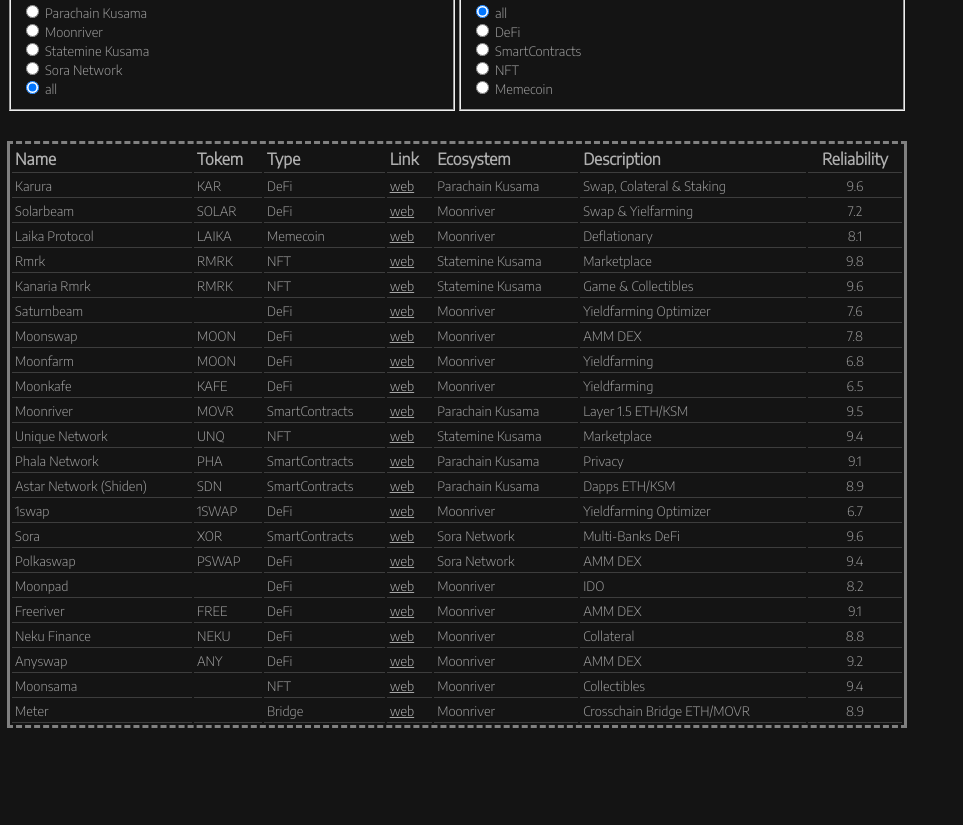
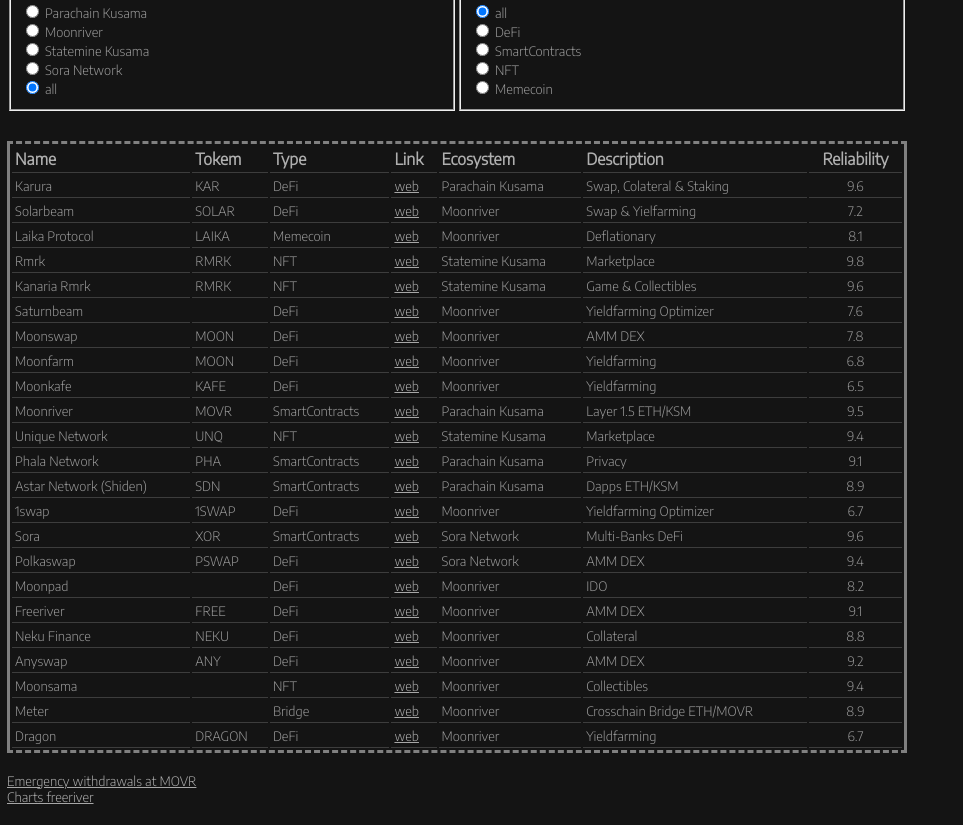
Before and after one commit to ellenador/dotsamarun, a plain HTML site: page index.html in a window 1280 px wide. Shown: the part 85-910 px from the top of the page, without its empty margins (0-963 px from the left). Drawn offline with nearby package versions, Linux system fonts and the light colour scheme.

Commit message:
turorial

```diff
--- a/index.html
+++ b/index.html
@@ -87,6 +87,12 @@
                     </tbody>
                 </table>
             </div>
+            <div class="tutorial">
+                <a href="https://medium.com/@movrnews/movr-news-tutorials-using-emergency-withdraw-c49a34310781"
+                    target="_blank">Emergency withdrawals at MOVR</a>
+                <a href="https://charts.freeriver.exchange/" target="_blank" rel="noopener noreferrer">Charts
+                    freeriver</a>
+            </div>
         </div>
         <footer>
             <div class="disclaimer">
@@ -100,8 +106,9 @@
             <ul>
                 <li>2021 &copy; DotSamaRUN</li>
                 <li><a href="https://twitter.com/dotsamarun" target="_blank">Twitter</a></li>
-                <li>Donate: <span class="box-2 text-gray">All substrate chain: 5HGTJmcw8hqFTQLCFwYQvusbga2SRT6FxiBjsgDxdLMLTyZk <br>
-                                                MOVR: 0x3ec5B42376BFbE988cC619a0aCFE68049d4fb9bC</span>
+                <li>Donate: <span class="box-2 text-gray">All substrate chain:
+                        5HGTJmcw8hqFTQLCFwYQvusbga2SRT6FxiBjsgDxdLMLTyZk <br>
+                        MOVR: 0x3ec5B42376BFbE988cC619a0aCFE68049d4fb9bC</span>
                 </li>
             </ul>
         </footer>
--- a/js/vue.js
+++ b/js/vue.js
@@ -223,6 +223,16 @@ new Vue({
                     link: "https://passport.meter.io/#/",
                     description: "Crosschain bridge ETH/MOVR",
                     reliability:  8.9
+                },
+                {
+                    index: 1032,
+                    ecosystem: "moonriver",
+                    name: "dragon",
+                    token: "DRAGON",
+                    type: "DeFi",
+                    link: "https://dragon.freeriver.exchange/",
+                    description: "yieldfarming",
+                    reliability:  6.7
                 }
             ],
         }
--- a/sass/style.scss
+++ b/sass/style.scss
@@ -136,3 +136,10 @@ table tr th, td {
 li .box-2 {
   display: inline-block;
 }
+.tutorial {
+  margin-top: 20PX;
+  display: table;
+}
+.tutorial a {
+  display: block;
+}
```
Also changed, not shown: css/style.css, 1 other file.
